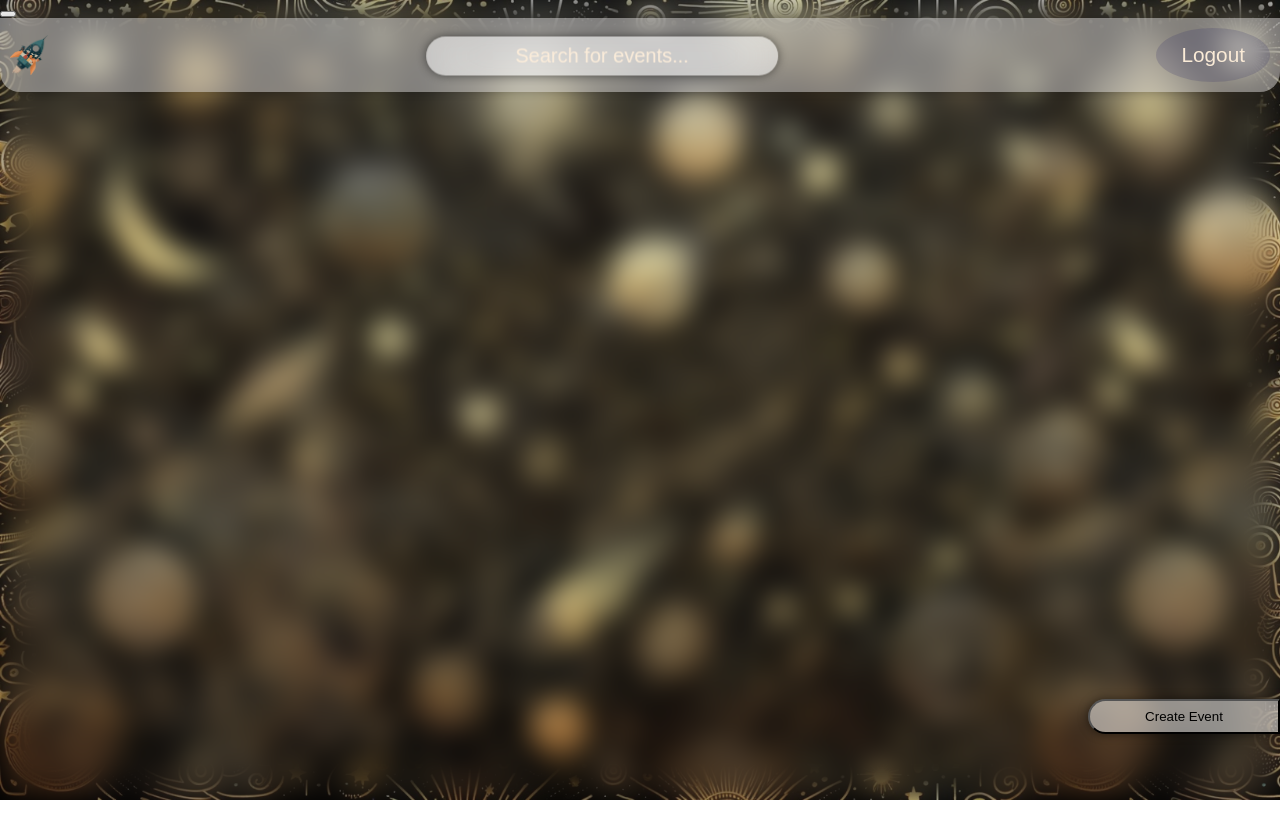
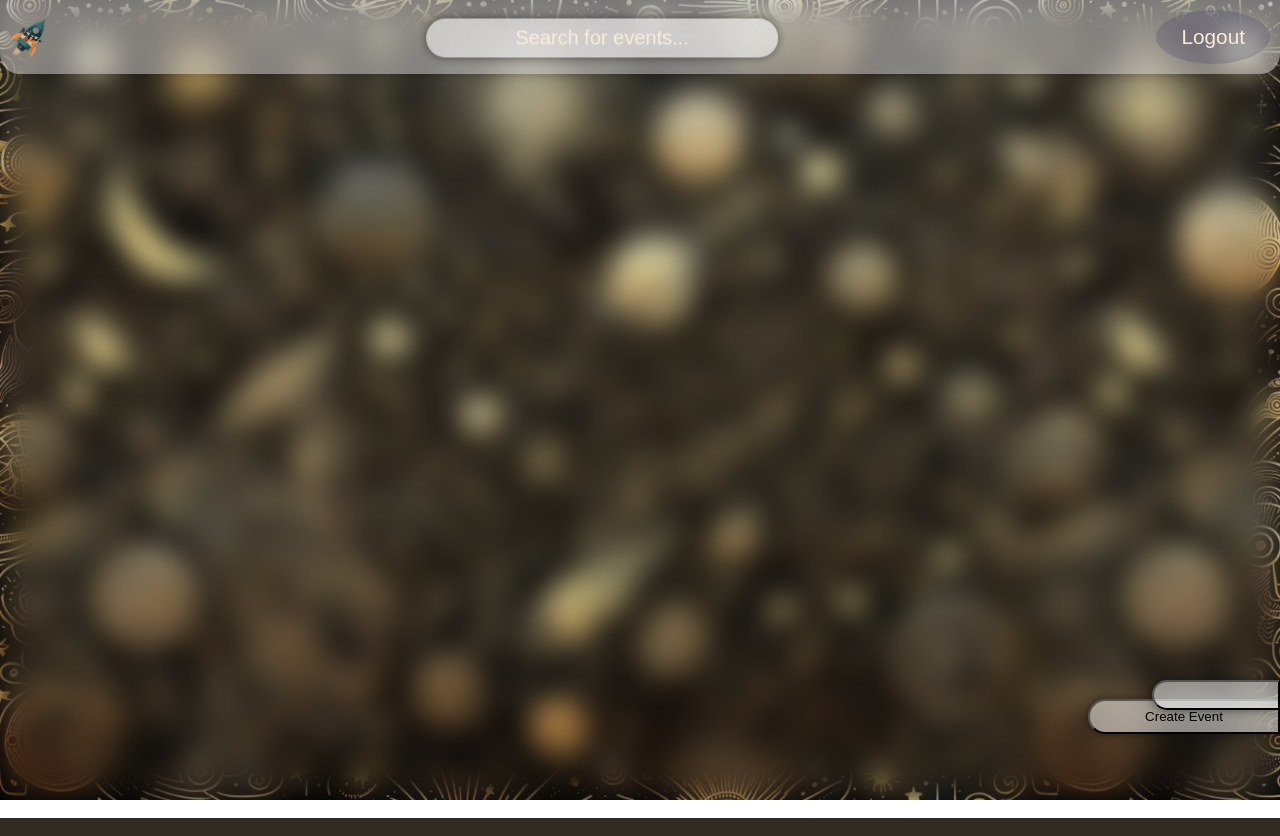
Before and after one commit to JohnVea/College-Event-Website, a PHP site: page /Signed-In/home.html in a window 1280 px wide. Run offline with PHP 8.4, Linux system fonts and the light colour scheme.

Commit message:
Add files via upload

```diff
--- a/Signed-In/script.js
+++ b/Signed-In/script.js
@@ -92,7 +92,7 @@
 
     const eventType = document.createElement('h3');
     const privateEventsData =  getPrivateEvents();
-    console.log(privateEventsData);
+    // console.log(privateEventsData);
     const privateEventIDs = new Set(privateEventsData.map(event => event.EventID));
     eventType.classList.add('eventType');
     eventType.textContent = "\tEvent Type: " + (privateEventIDs.has(event.EventID) ? 'Private' : 'Public');
@@ -410,6 +410,7 @@
         }
 
         const data = await response.json();
+        console.log(data);
         return data;
     } catch (error) {
         console.error('Error fetching events:', error.message);
--- a/Signed-In/style.css
+++ b/Signed-In/style.css
@@ -291,3 +291,23 @@
 .eventTimeMinutes{
     width: 5%;
 }
+
+.userProfile{
+    position: absolute;
+    bottom: 8%;
+    right: 0%;
+    height: 30px;
+    width: 10%;
+    border-top-left-radius: 20px;
+    border-bottom-left-radius: 20px;
+    background-color: rgba(255, 255, 255, 0.5);
+    backdrop-filter: blur(10px);
+    box-shadow: 0 0 10px rgba(0, 0, 0, 0.5);
+    margin-bottom: 2%;
+    z-index: 1;
+}
+.userProfile:hover{
+    cursor: pointer;
+    transform: scale(1.03);
+    animation: bounce 0.5s;
+}
```
